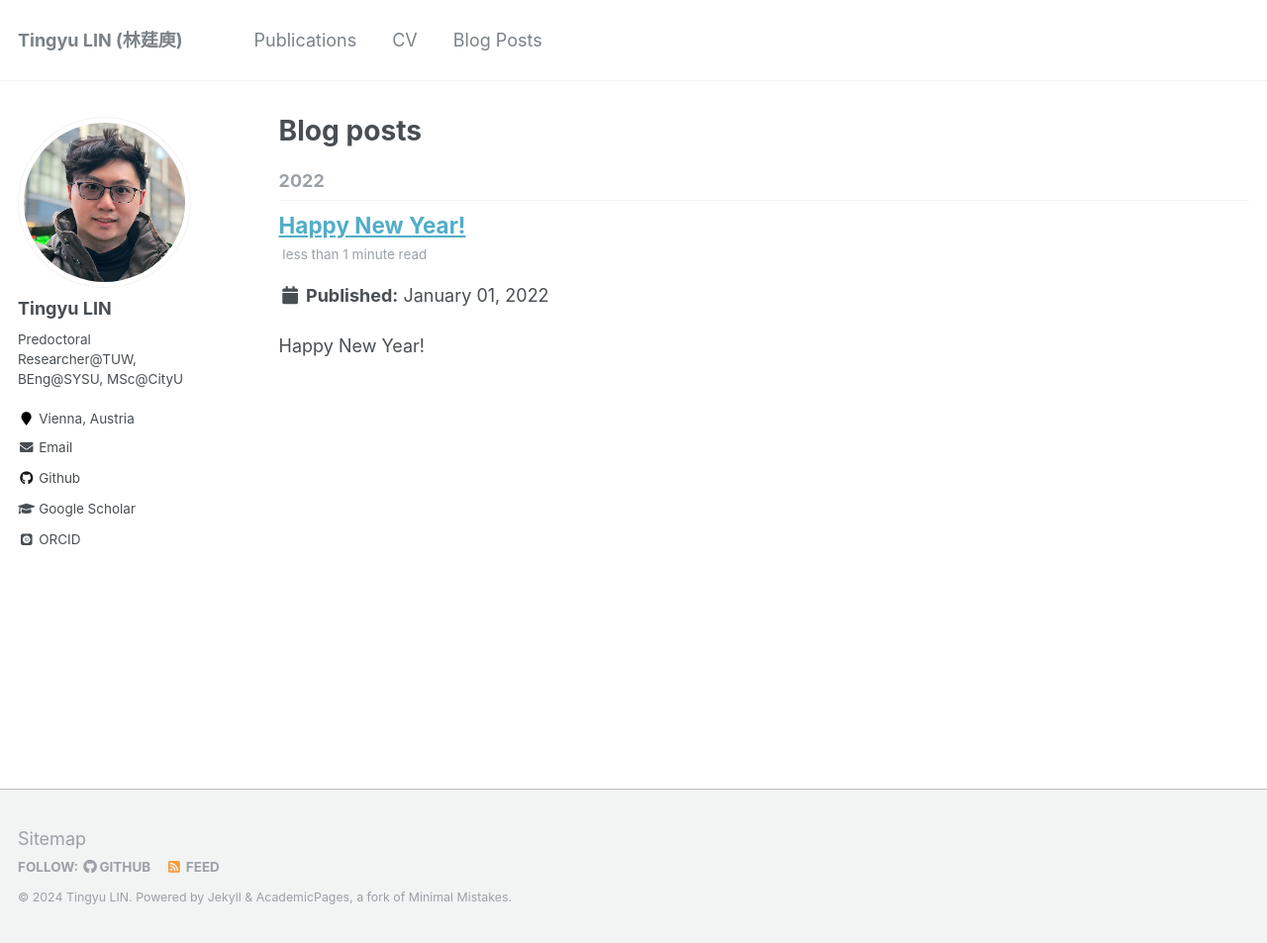
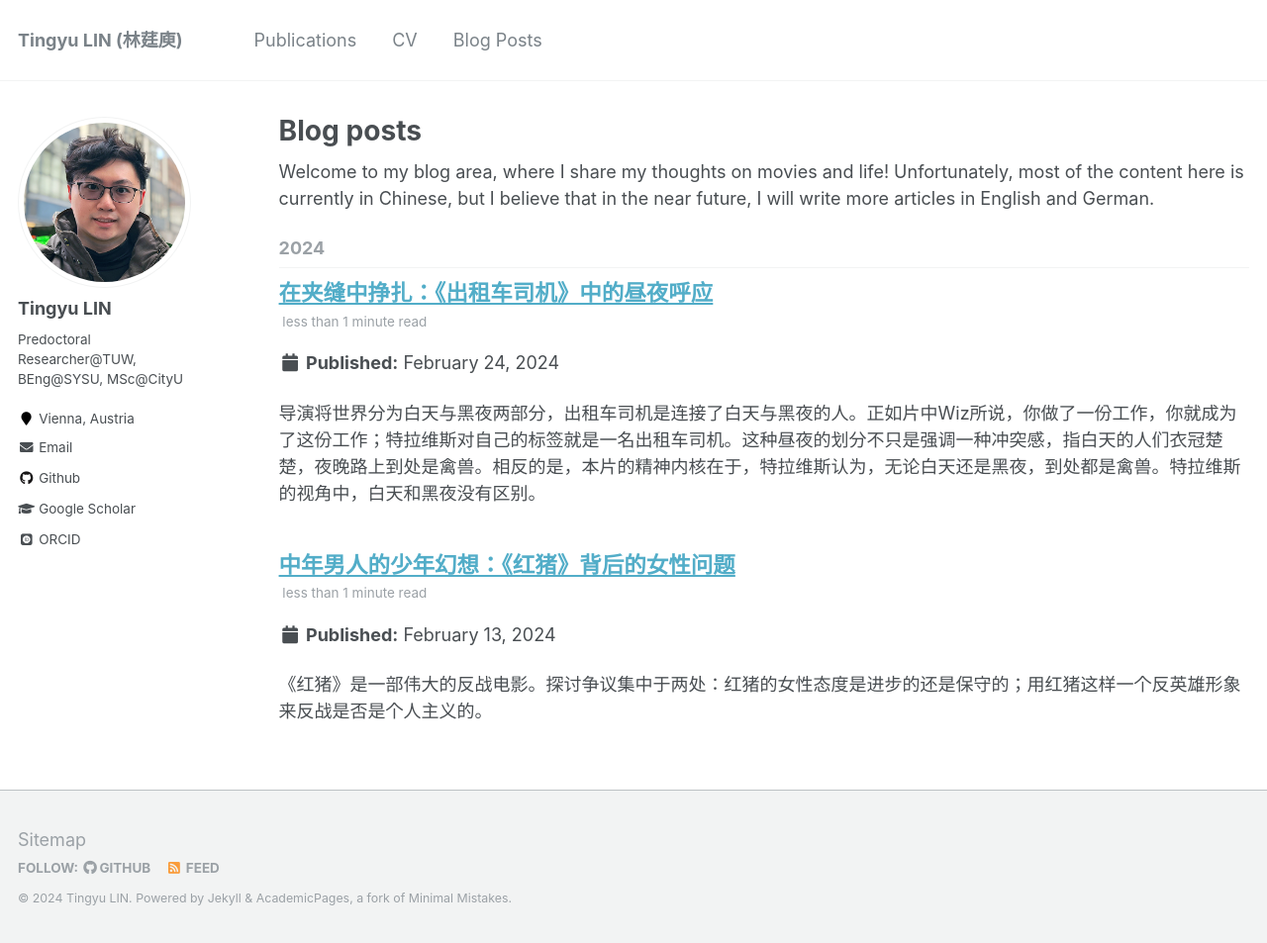
Before and after one commit to linty5/linty5.github.io, a Jekyll site: the page built from _pages/year-archive.html, in a window 1280 px wide and 953 px high. Shown: the whole window at 99% size. Built offline with Jekyll 4.4.1, drawn with Linux system fonts in a browser that asks for light colours; some web fonts are replaced.

Commit message:
blogs update

```diff
--- a/_pages/year-archive.html
+++ b/_pages/year-archive.html
@@ -6,6 +6,11 @@ author_profile: true
 redirect_from:
   - /wordpress/blog-posts/
 ---
+
+Welcome to my blog area, where I share my thoughts on movies and life!
+
+Unfortunately, most of the content here is currently in Chinese, but I believe that in the near future, I will write more articles in English and German.
+
 
 {% include base_path %}
 {% capture written_year %}'None'{% endcapture %}
--- a/_posts/2022-01-01-blog-post-1.md
+++ /dev/null
@@ -1,18 +0,0 @@
----
-title: 'Happy New Year!'
-date: 2022-01-01
-permalink: /posts/2022/01/blog-post-1/
-tags:
-  - test
----
-
-Happy New Year!
-
-Happy New Year!
-======
-
-Happy New Year!
-======
-
-Happy New Year!
-------
--- /dev/null
+++ b/_posts/2024-02-13-blog-post-1.md
@@ -0,0 +1,28 @@
+---
+title: '中年男人的少年幻想：《红猪》背后的女性问题'
+date: 2024-02-13
+permalink: /posts/2024/02/blog-post-1/
+tags:
+  - 影评
+---
+《红猪》是一部伟大的反战电影。探讨争议集中于两处：红猪的女性态度是进步的还是保守的；用红猪这样一个反英雄形象来反战是否是个人主义的。
+
+我的观点是，我认可很多人的评价，这是一部“中年男人的浪漫幻想”。但中年男人的幻想可能有很多。想要清晰红猪这部作品在上述两个问题的态度，我们先要探讨一个问题，人为什么变成了猪？
+
+人从自然界脱离，被规则框定，使自己进入语言秩序，进入了煎熬矛盾的象征界。红猪是脱离了语言秩序，脱离了人的秩序的，重新回归了原初的人。这体现在他对于现实秩序的逃离，如在海洋与天空生存，与女性刻意保持远离来否认自己男的属性，拒绝参与集体的狂热。但这种抽离有两次失败了，即是在修飞机遇到了菲儿这一纯粹理想的女性的形象和结尾为了菲儿战胜了其他男性时。红猪被重新捕捉成了一个人类“男性”，他开始不自觉地称呼自己为男人，而不再是自称猪。
+
+但这是一部谈论红颜祸水，女人耽误了大英雄的故事吗？显然不是。片中指出，红猪的宿命即是飞翔，最终在飞翔中走向生命的尽头；飞翔即是他的生命。当飞机坠毁后，他回到了陆地的工厂，一个充斥着女性形象的，母性的产房。他在女性的托举下重新获得了剩余的生命。这是他的必然，人永远无法在没有母亲的情况下诞生。当他新生时，他就必然面临着脱离了母体的缺失和痛苦，因此他必然会存在一个想象中的纯粹美好的菲儿同时与他诞生，菲儿是红猪原初的作为人的缺失感。这种缺失也把他重新捕捉回了人类的秩序，回到了象征界。
+
+红猪与飞贼的不同不在于一个是保护人，一个是伤害人，而在于飞贼是无法摆脱对于母体（女）（酒馆老板娘吉娜）依恋纠结的红猪。红猪不是反英雄的，个人的，恰恰他是虚无无所追求的。红猪摆脱了对于自己“男人”的定义、才脱胎为猪，而被“男性”这个概念重新捕获后就重新成为和其他飞贼没有区别的人。
+
+不是大声疾呼才是控诉。所有的年龄阶段的所有女性在工厂中的工作给了红猪生命。她们在完成使命后退场，只化作了菲儿这一完美的绝对的纯洁形象陪伴红猪的飞行。她可能是温婉的，刚强的，但她是能干或是蠢萌只取决于红猪的对于美好的期望。红猪的女性视角是后现代的解构的，我相信对于大多数人来说这是部片的女性视角是进步的。
+
+我愿意相信红猪再也没回酒馆，就如同发现自己变回人后决绝离开菲儿一样，他彻底放弃了人的秩序，放弃了自己的标签，放弃了自己对于菲儿们的束缚，和对自己的束缚。只享受自己飞向蓝天的时光。
+
+然而，问题在于，红猪翱翔于天空，摆脱了所有的（包括来自女）的束缚，但这又与女性何干呢？
+
+据说红猪的创作团队成员大多为女性。而这不恰好是红猪的现实写照吗，女工的奋力工作托举起了一个中年男人的浪漫幻想。“中年男人的幻想”不是“得到”了菲儿，而是终究摆脱了对菲儿的欲望；可根本就在于，他驾驶着逃离的血色的飞机，不也脱胎于菲儿们各个层面的牺牲吗。
+
+因此可以说，红猪是一个中年男人的少年般的幻想。幻想可以摆脱与生俱来的煎熬挣扎，幻想可以脱离身份秩序的禁锢，在自己有着缺失的原罪的同时，终究毫不亏欠地自由洒脱。
+
+红猪们最大的牺牲就在于，他放弃了继续剥削女性的权利。他将自己未来的剥削机会让渡，与自己过去的剥削相抵消了；于是自己成为了“尊重女性的无害人”。由此说来，这样的善良与天真，正是当今进步的女性主义的男青年的高境界了。但就此而言，他们已然是进步的了。
--- /dev/null
+++ b/_posts/2024-02-24-blog-post-1.md
@@ -0,0 +1,20 @@
+---
+title: '在夹缝中挣扎：《出租车司机》中的昼夜呼应'
+date: 2024-02-24
+permalink: /posts/2024/02/blog-post-2/
+tags:
+  - 影评
+---
+导演将世界分为白天与黑夜两部分，出租车司机是连接了白天与黑夜的人。正如片中Wiz所说，你做了一份工作，你就成为了这份工作；特拉维斯对自己的标签就是一名出租车司机。这种昼夜的划分不只是强调一种冲突感，指白天的人们衣冠楚楚，夜晚路上到处是禽兽。相反的是，本片的精神内核在于，特拉维斯认为，无论白天还是黑夜，到处都是禽兽。特拉维斯的视角中，白天和黑夜没有区别。
+
+本片最关键的道具之一是唱片机，在两位女角色贝西和依瑞斯的剧情中都出现并起到了重要作用。实际上，唱片机指的是对于她们的控制和规训。唱片这个概念第一次出现是被贝西提到，但贝西没有给特拉维斯展示过自己使用的唱片机，当然如果她真的有唱片机的话。特拉维斯对于世界的了解一方面来自于眼睛，这是真实的世界，另一方面来自于一个破旧的电视机，这是人们口中的世界。真实的世界和人们谈论的世界是两个世界，正如短暂约会后贝西就指出自己和特拉维斯是两个世界的人。特拉维斯喜欢在私人影院看低俗影片来娱乐，而贝西声称自己喜欢唱片。
+
+唱片第二次出现是在Sport极力蛊惑依瑞斯时，他说服依瑞斯在他的控制下继续做皮肉生意，相信他自己对于爱的一套独特理论，虽然依瑞斯只有十二岁。在煽动中，他缓缓地、偷偷地打开了唱片机，奏响了本片的主旋律。本片的爵士配乐悠扬高雅，仿佛让人暂时忘却了烦恼。作为煽动者的背景音乐，让被规训者相信自己在进行一种高级的生活。正如特拉维斯否认贝西的描述，“你是一个煽动者”，特拉维斯也同时否认依瑞斯对自己的描述，并认为依瑞斯们才是过着一种保守，顽固的生活。
+
+从特拉维斯的视角中，贝西和依维斯都是被蛊惑的可怜女人。在他看来，枪杀总统竞选人和老鸨没有区别。因为总统候选人们将贝西限定在一种所谓高雅（精英）的生活方式中，本质上和老鸨将依维斯们限定在一种所谓更觉醒（反精英）的生活没有区别，都是让社会变得肮脏（冷漠）的原因。特拉维斯对于这两个女人身边的男人充满敌意，并病态地幻想着她们祈求自己的拯救，这来自于他的精神疾病和旧卫道士般的道德感。特拉维斯想要将她们从虚伪的谈论中的世界解救出来，拉回到他向往的真实的世界中；但他所向往的所谓真实世界，则是事实上纯粹由他的想象虚构的。
+
+在“出租车司机勇斗犯罪集团”后，依瑞斯被接回家中，“开始努力学习”。然而，这是否意味着依瑞斯成功后会成为另一个贝西，成为另一套规训制度下的奴隶。反而变得瞧不起特拉维斯，在浅浅了解特拉维斯，就意识到他是一个“下等人”。
+
+这就是特拉维斯的痛苦纠结之处。作为一个链接白天黑夜的线索，他被限定在自己的道路上，不能过问乘客，不能改变社会，他也不会有机会拥有能够发动改变的力量。他意图牺牲生命发动的袭击只不过是把依维斯由黑夜载回了白天，但事实上，白天与夜晚都是他的痛苦根源。他的牺牲只是让社会多出了一个潜在的未来看不起特拉维斯的人。
+
+在这个轮回之中，特拉维斯是同时被白天与黑夜抛弃的人，他只能挣扎地生存在昼夜的边缘。相比于所有人，他的善良和傲慢（自傲来自于他被过度轻视）是他的全部罪过。特拉维斯也意识到了这一点，他的自毁倾向正如致敬本片的《小丑》中反复提及的那句，“或许我的死亡会比活着带来更大价值”。特拉维斯对于自己现状的厌恶从日记自述中不自觉地流露出来，他也终于在极度的自卑后爆发，最终傲慢地化身裁决者，决定给“被蛊惑者们”一个“美好的世界”。
```
